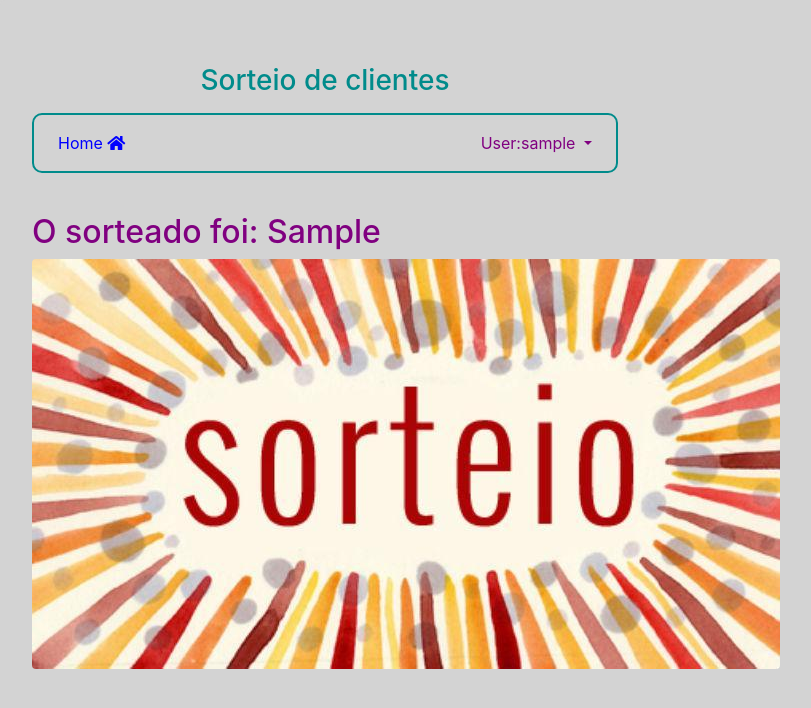
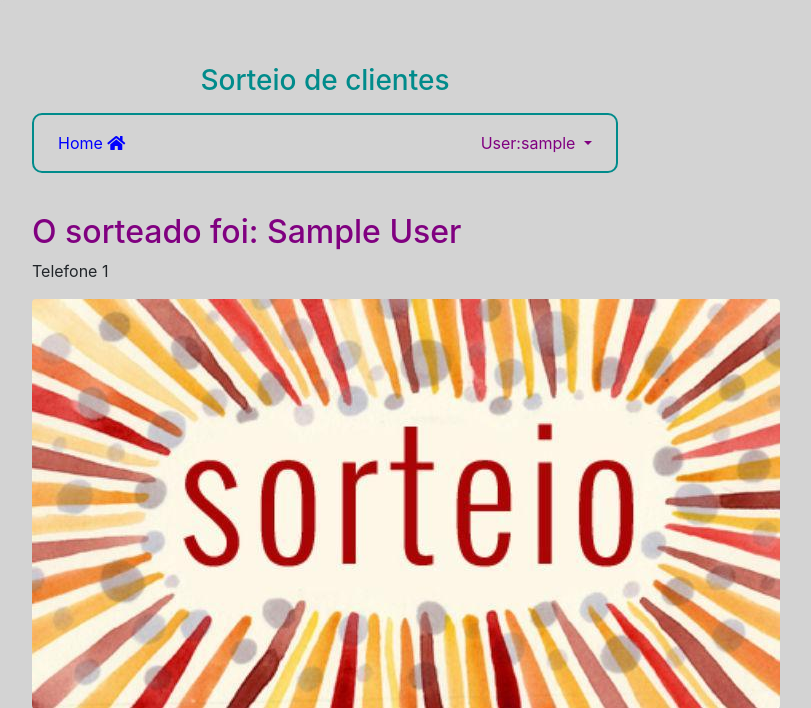
Before and after one commit to bvrpythondev/gestaoclientes-Feira, a Django app: page /clientes/sorteio/ in a window 1280 px wide; the page is wider, and only the part inside the window is pictured. Shown: the top 708 px of that part, without its empty margins (315-1126 px from the left). Run offline with Django 3.2, Linux system fonts and the light colour scheme; a user stored in the database is signed in; tables that the repository leaves empty hold one stand-in row (values such as "Sample post"); some libraries are stand-ins or nearby versions.

Commit message:
commit 2

```diff
--- a/clientes/templates/sorteio.html
+++ b/clientes/templates/sorteio.html
@@ -59,7 +59,9 @@ Sorteio
 </nav>
 
 
-<h2 style="color: purple"> O sorteado foi: {{ sorteado }}</h2>
+<h2 style="color: purple"> O sorteado foi: {{ sorteado.first_name }} {{ sorteado.last_name }}</h2>
+
+<p>Telefone {{ sorteado.phone }}</p>
 
 <div class="text-center">
     <img src="{% static 'sorteio-1.jpg' %}" class="rounded" alt="...">
```
